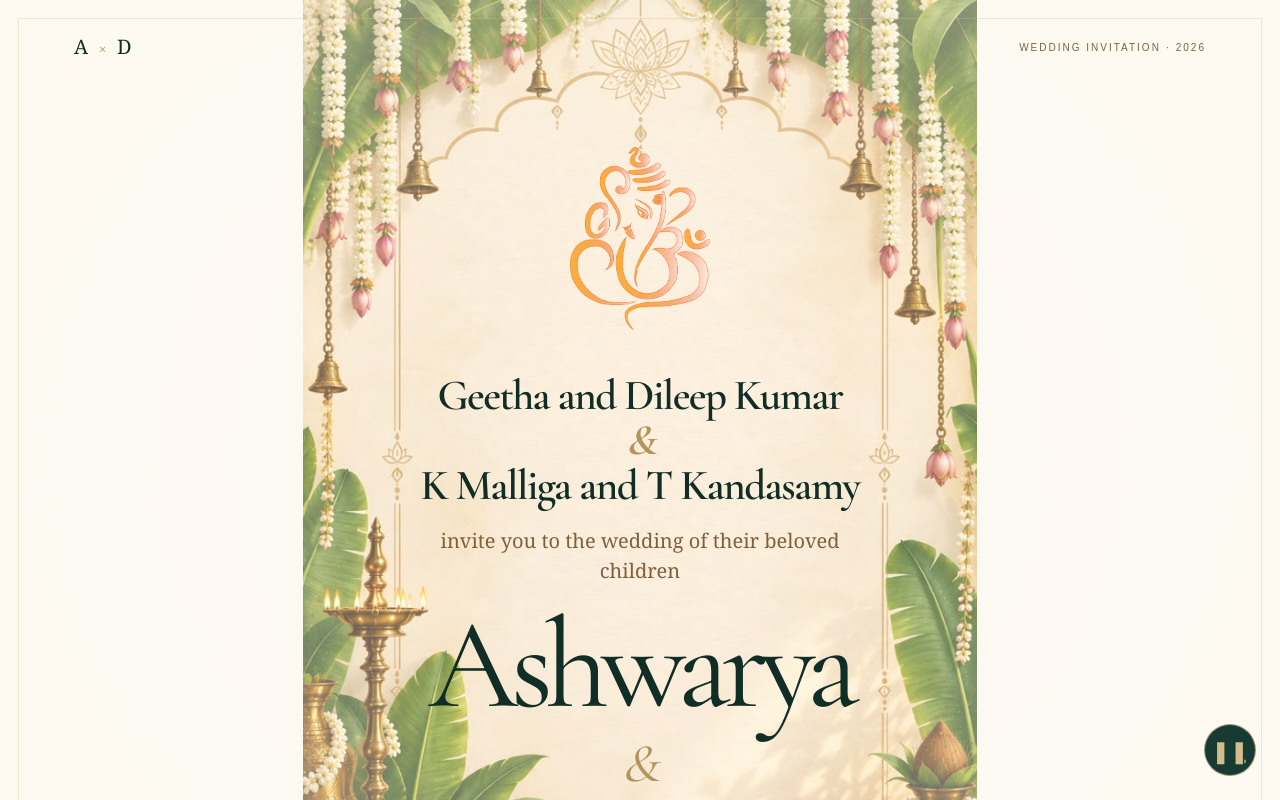
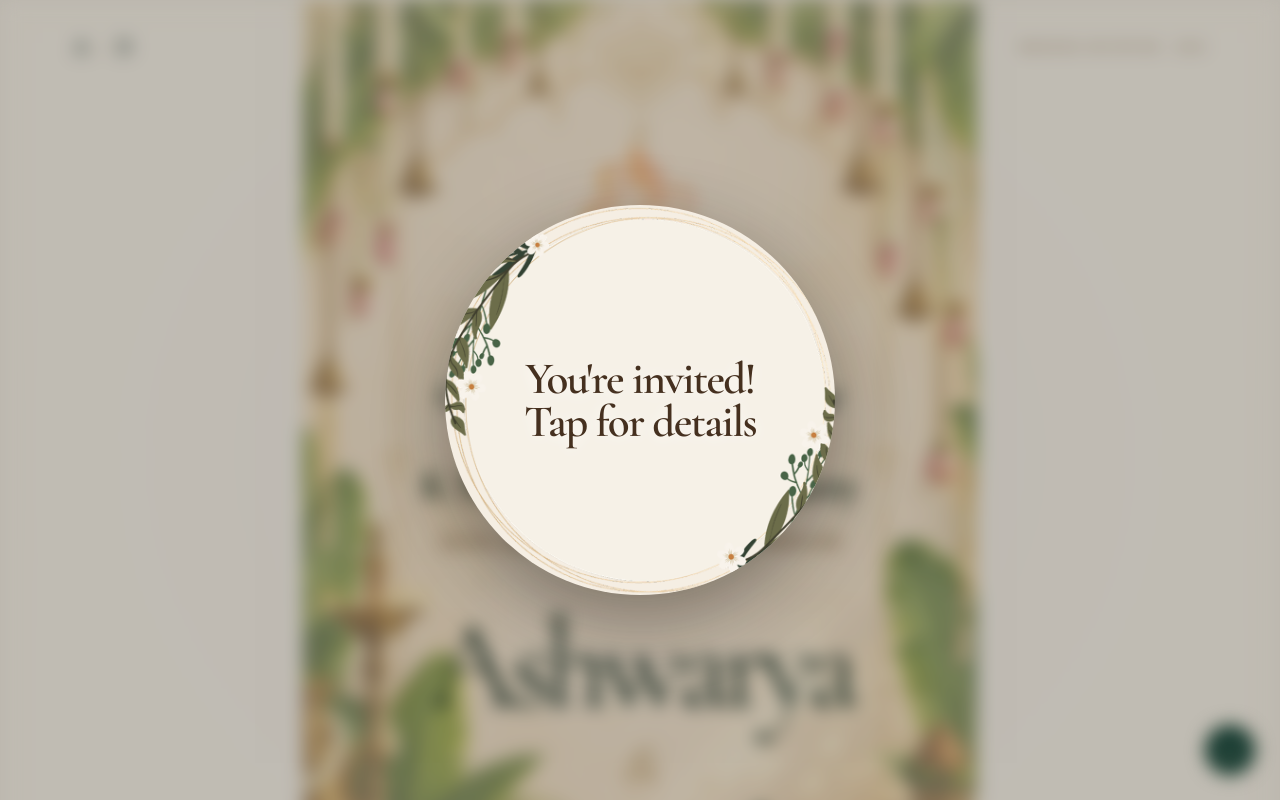
Before and after one commit to deepakkandasamy/parents-wedding-invitation, a Next.js app: page / in a window 1280 px wide. Shown: the top 800 px of the page. Built offline with nearby package versions, Linux system fonts and the light colour scheme.

Commit message:
Add tap-to-enter invitation opener

```diff
--- a/app/components/MusicPlayer.tsx
+++ b/app/components/MusicPlayer.tsx
@@ -1,49 +1,27 @@
 "use client";
 
-import { useEffect, useRef, useState } from "react";
+import { forwardRef, useImperativeHandle, useRef, useState } from "react";
 
-export default function MusicPlayer() {
+export type MusicPlayerHandle = {
+  play: () => void;
+};
+
+const MusicPlayer = forwardRef<MusicPlayerHandle>(function MusicPlayer(_, ref) {
   const audioRef = useRef<HTMLAudioElement>(null);
   const [isPlaying, setIsPlaying] = useState(false);
 
-  useEffect(() => {
-    const audio = audioRef.current;
-    if (!audio) return;
+  const playMusic = async () => {
+    if (!audioRef.current) return;
 
-    const startMusic = async () => {
-      try {
-        await audio.play();
-        setIsPlaying(true);
-      } catch {
-        // A first interaction is required by some browsers before sound can play.
-      }
-    };
+    try {
+      await audioRef.current.play();
+      setIsPlaying(true);
+    } catch {
+      // The tap on the invitation is the browser-recognized playback gesture.
+    }
+  };
 
-    const startAfterFirstInteraction = (event: Event) => {
-      if (
-        event.target instanceof Element &&
-        event.target.closest(".music-toggle")
-      ) {
-        return;
-      }
-
-      void startMusic();
-      window.removeEventListener("pointerdown", startAfterFirstInteraction);
-      window.removeEventListener("click", startAfterFirstInteraction);
-      window.removeEventListener("keydown", startAfterFirstInteraction);
-    };
-
-    void startMusic();
-    window.addEventListener("pointerdown", startAfterFirstInteraction);
-    window.addEventListener("click", startAfterFirstInteraction);
-    window.addEventListener("keydown", startAfterFirstInteraction);
-
-    return () => {
-      window.removeEventListener("pointerdown", startAfterFirstInteraction);
-      window.removeEventListener("click", startAfterFirstInteraction);
-      window.removeEventListener("keydown", startAfterFirstInteraction);
-    };
-  }, []);
+  useImperativeHandle(ref, () => ({ play: () => void playMusic() }));
 
   const toggleMusic = async () => {
     if (!audioRef.current) return;
@@ -54,12 +32,7 @@ export default function MusicPlayer() {
       return;
     }
 
-    try {
-      await audioRef.current.play();
-      setIsPlaying(true);
-    } catch {
-      // The play request may still be blocked until a browser-recognized gesture.
-    }
+    await playMusic();
   };
 
   return (
@@ -67,7 +40,6 @@ export default function MusicPlayer() {
       <audio
         ref={audioRef}
         src="/parents-wedding-invitation/music/wedding.mp3"
-        autoPlay
         loop
         preload="auto"
         onPlay={() => setIsPlaying(true)}
@@ -94,4 +66,6 @@ export default function MusicPlayer() {
       </button>
     </>
   );
-}
+});
+
+export default MusicPlayer;
--- a/app/global.css
+++ b/app/global.css
@@ -1229,3 +1229,63 @@ a {
   font-style: italic;
   font-weight: 500;
 }
+
+.site-shell:not(.is-invitation-open) > :not(.invitation-gate) {
+  filter: blur(9px);
+  pointer-events: none;
+  user-select: none;
+}
+
+.invitation-gate {
+  position: fixed;
+  z-index: 100;
+  inset: 0;
+  display: grid;
+  place-items: center;
+  padding: 24px;
+  background: rgba(33, 25, 15, 0.28);
+}
+
+.invitation-gate-card {
+  position: relative;
+  display: grid;
+  place-items: center;
+  width: min(84vw, 390px);
+  aspect-ratio: 1;
+  overflow: hidden;
+  border: 0;
+  border-radius: 50%;
+  padding: 0;
+  cursor: pointer;
+  background: #f5eee3;
+  box-shadow: 0 24px 70px rgba(24, 16, 8, 0.38);
+  transition: transform 180ms ease, box-shadow 180ms ease;
+}
+
+.invitation-gate-card:hover {
+  transform: scale(1.025);
+  box-shadow: 0 28px 78px rgba(24, 16, 8, 0.45);
+}
+
+.invitation-gate-card:focus-visible {
+  outline: 3px solid #fff;
+  outline-offset: 5px;
+}
+
+.invitation-gate-image {
+  object-fit: cover;
+}
+
+.invitation-gate-copy {
+  position: relative;
+  z-index: 1;
+  padding: 20%;
+  color: #45301f;
+  font-family: var(--font-cormorant), Georgia, serif;
+  font-size: clamp(28px, 8vw, 45px);
+  font-weight: 600;
+  line-height: 0.96;
+  letter-spacing: -0.035em;
+  text-align: center;
+  text-shadow: 0 1px 16px rgba(255, 255, 255, 0.9);
+}
--- a/app/page.tsx
+++ b/app/page.tsx
@@ -1,9 +1,10 @@
 "use client";
 
 import Countdown from "./components/Countdown";
-import MusicPlayer from "./components/MusicPlayer";
+import MusicPlayer, { type MusicPlayerHandle } from "./components/MusicPlayer";
 import ChildhoodReveal from "./components/ChildhoodReveal";
 import Image from "next/image";
+import { useRef, useState } from "react";
 
 const WEDDING = {
   bride: "Ashwarya",
@@ -23,11 +24,32 @@ const WEDDING = {
 };
 
 export default function Home() {
+  const [isInvitationOpen, setIsInvitationOpen] = useState(false);
+  const musicPlayerRef = useRef<MusicPlayerHandle>(null);
+
+  const openInvitation = () => {
+    musicPlayerRef.current?.play();
+    setIsInvitationOpen(true);
+  };
+
   return (
-
-    <main className="site-shell">
-
-      <MusicPlayer />
+    <main className={`site-shell ${isInvitationOpen ? "is-invitation-open" : ""}`}>
+      <MusicPlayer ref={musicPlayerRef} />
+      {!isInvitationOpen && (
+        <div className="invitation-gate" role="dialog" aria-modal="true" aria-label="Wedding invitation">
+          <button type="button" className="invitation-gate-card" onClick={openInvitation}>
+            <Image
+              src="/parents-wedding-invitation/images/popup.png"
+              alt=""
+              fill
+              priority
+              sizes="100vw"
+              className="invitation-gate-image"
+            />
+            <span className="invitation-gate-copy">You&apos;re invited!<br />Tap for details</span>
+          </button>
+        </div>
+      )}
       {/* HERO */}
       <section className="hero">
         <div className="hero-grain" />
```
Also changed, not shown: public/images/popup.png (added).
